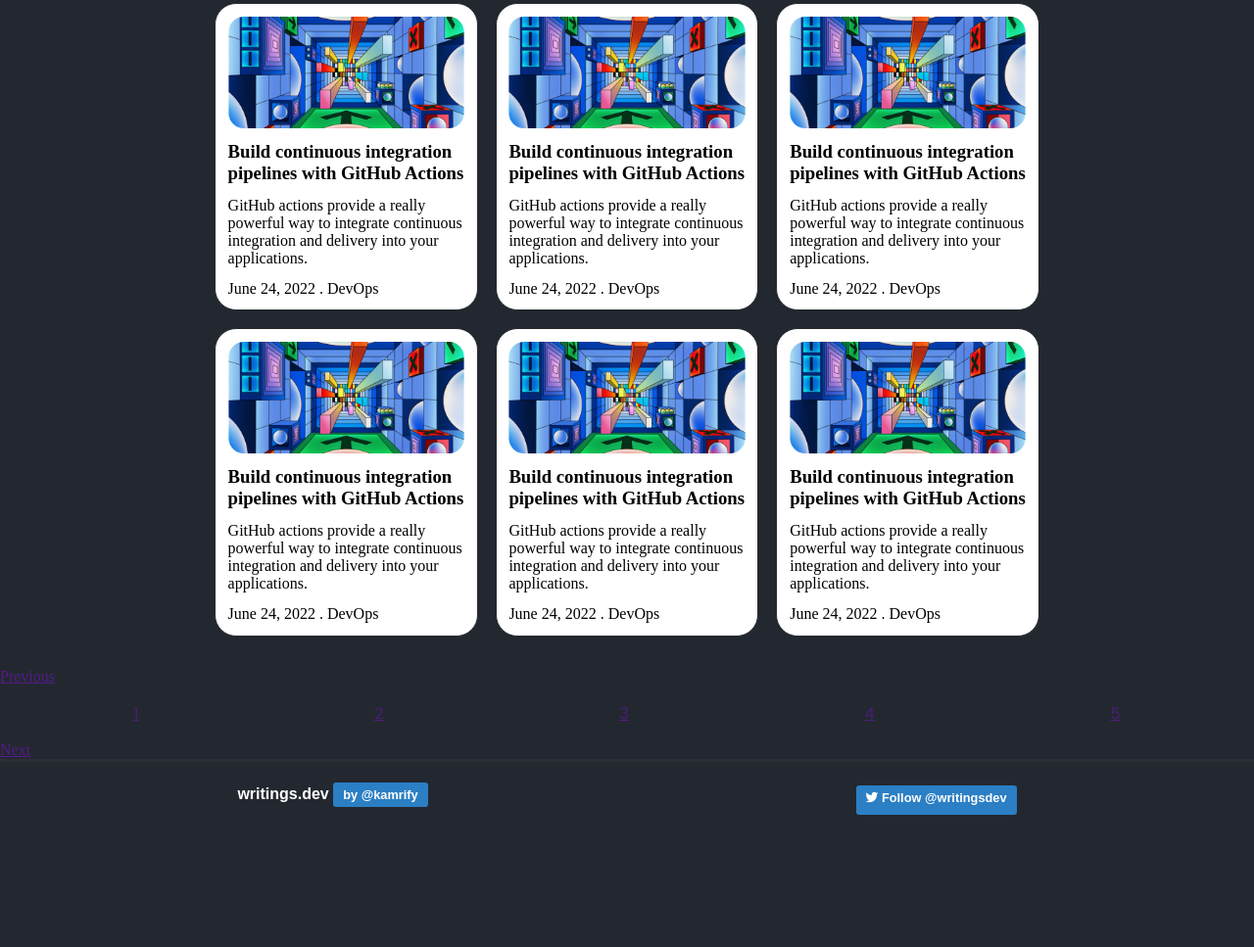
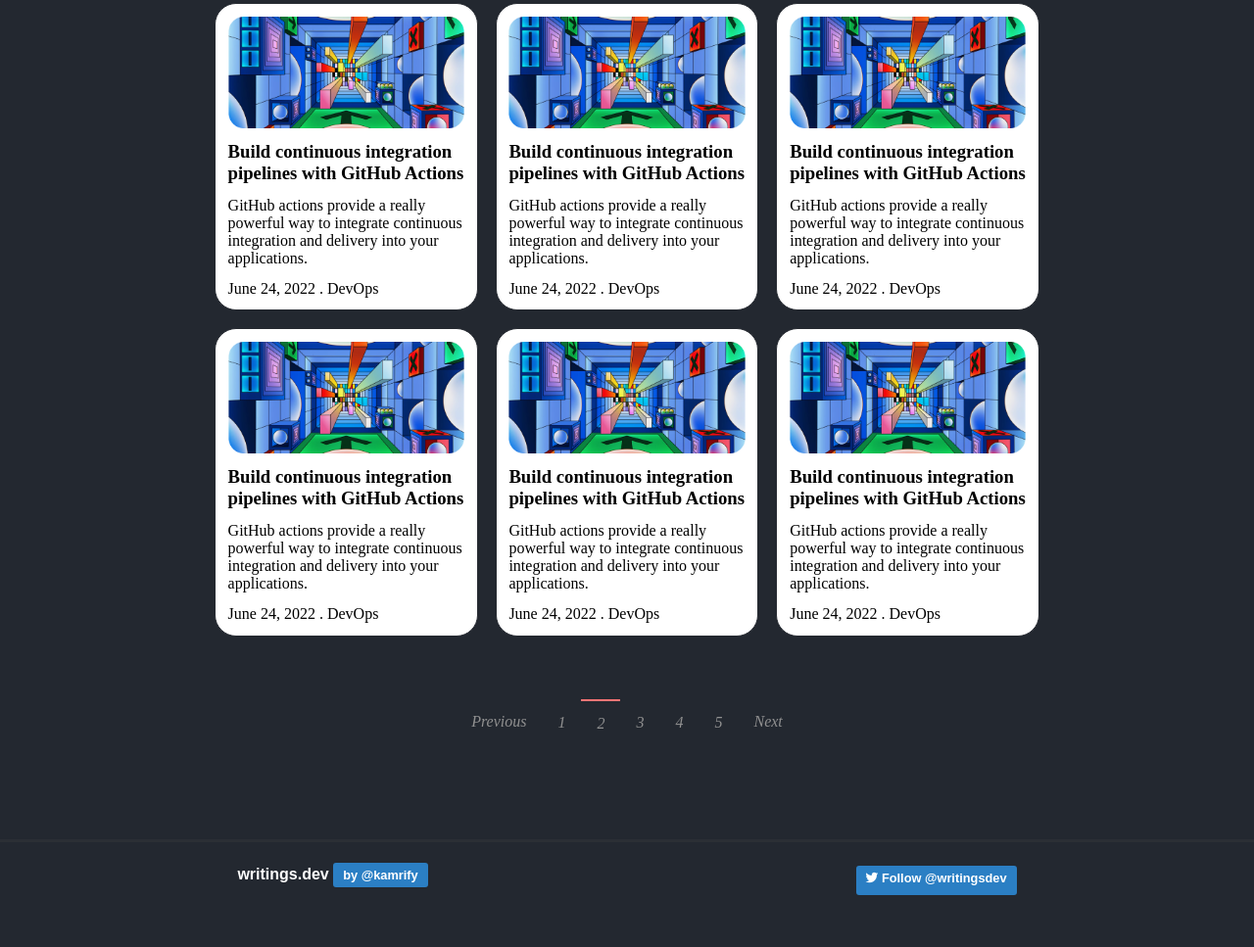
Before and after one commit to Frogerall/figma-to-code, a plain HTML site: page index.html in a window 1280 px wide. Shown: the part 862-1829 px from the top of the page at 98% size. Before the commit the page ends 1768 px from the top, so only its background shows below. Drawn offline with nearby package versions, Linux system fonts and the light colour scheme; a web font is replaced by a local one.

Commit message:
added the style for the Pagination

```diff
--- a/style.css
+++ b/style.css
@@ -61,7 +61,6 @@
   font-weight: 400;
   line-height: normal;
 }
-
 .menu {
   display: flex;
   background: #232830;
@@ -110,6 +109,27 @@
 .article-card h3 {
   font-weight: bold;
 }
+.pagination {
+  display: flex;
+  justify-content: center;
+  align-items: center;
+  margin: 3em 0 5em;
+}
+.pagination a {
+  color: #909090;
+  font-family: Recursive;
+  font-size: 1em;
+  font-style: italic;
+  font-weight: 400;
+  text-decoration: none;
+}
+.pagination li {
+  padding: 10px 1em;
+}
+.pagination li:nth-child(2) {
+  border-top: 2px solid #ff7575;
+  color: blue;
+}
 .divider {
   width: 105rem;
   height: 0.1875rem;
```
